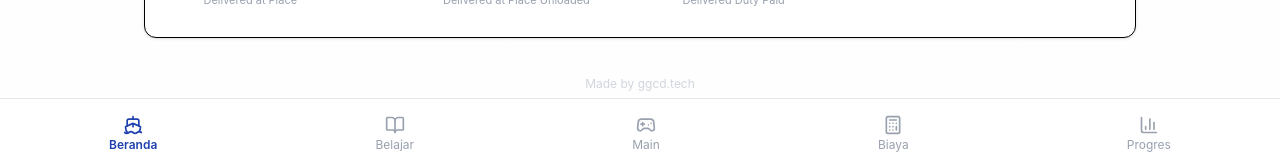
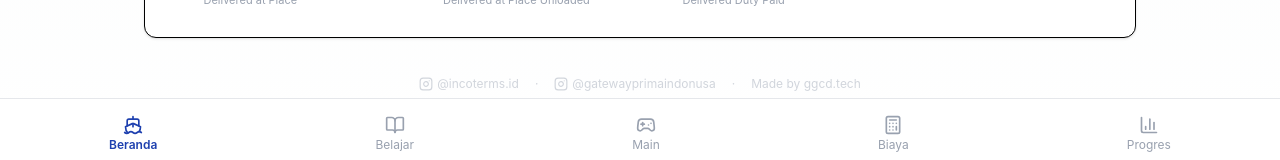
Before and after one commit to giangeralcus/incoterms-id, a React (Vite) app: page / in a window 1280 px wide. Shown: the part 975-1135 px from the top of the page. Built offline with nearby package versions, Linux system fonts and the light colour scheme; no server answers.

Commit message:
feat: add Instagram links (@incoterms.id + @gatewayprimaindonusa) to footer

```diff
--- a/src/components/layout/Layout.jsx
+++ b/src/components/layout/Layout.jsx
@@ -1,5 +1,5 @@
 import { Outlet, NavLink } from 'react-router-dom'
-import { Ship, BookOpen, Gamepad2, Calculator, BarChart3 } from 'lucide-react'
+import { Ship, BookOpen, Gamepad2, Calculator, BarChart3, Instagram } from 'lucide-react'
 import useGameStore from '../../stores/gameStore'
 import useLanguageStore from '../../stores/languageStore'
 import { translations as T, t } from '../../i18n/translations'
@@ -43,11 +43,18 @@ export default function Layout() {
       </main>
 
       {/* Footer */}
-      <div className="text-center py-1.5 text-xs text-gray-300">
-        Made by{' '}
-        <a href="https://ggcd.tech" target="_blank" rel="noopener noreferrer" className="hover:text-gray-400 transition-colors">
-          ggcd.tech
+      <div className="flex items-center justify-center gap-4 py-1.5 text-xs text-gray-300">
+        <a href="https://www.instagram.com/incoterms.id/" target="_blank" rel="noopener noreferrer" aria-label="incoterms.id Instagram" className="hover:text-pink-400 transition-colors flex items-center gap-1">
+          <Instagram className="w-3.5 h-3.5" />
+          <span>@incoterms.id</span>
         </a>
+        <span>·</span>
+        <a href="https://www.instagram.com/gatewayprimaindonusa/" target="_blank" rel="noopener noreferrer" aria-label="GPIndo Instagram" className="hover:text-pink-400 transition-colors flex items-center gap-1">
+          <Instagram className="w-3.5 h-3.5" />
+          <span>@gatewayprimaindonusa</span>
+        </a>
+        <span>·</span>
+        <span>Made by <a href="https://ggcd.tech" target="_blank" rel="noopener noreferrer" className="hover:text-gray-400 transition-colors">ggcd.tech</a></span>
       </div>
 
       {/* Bottom Navigation (mobile) */}
```
